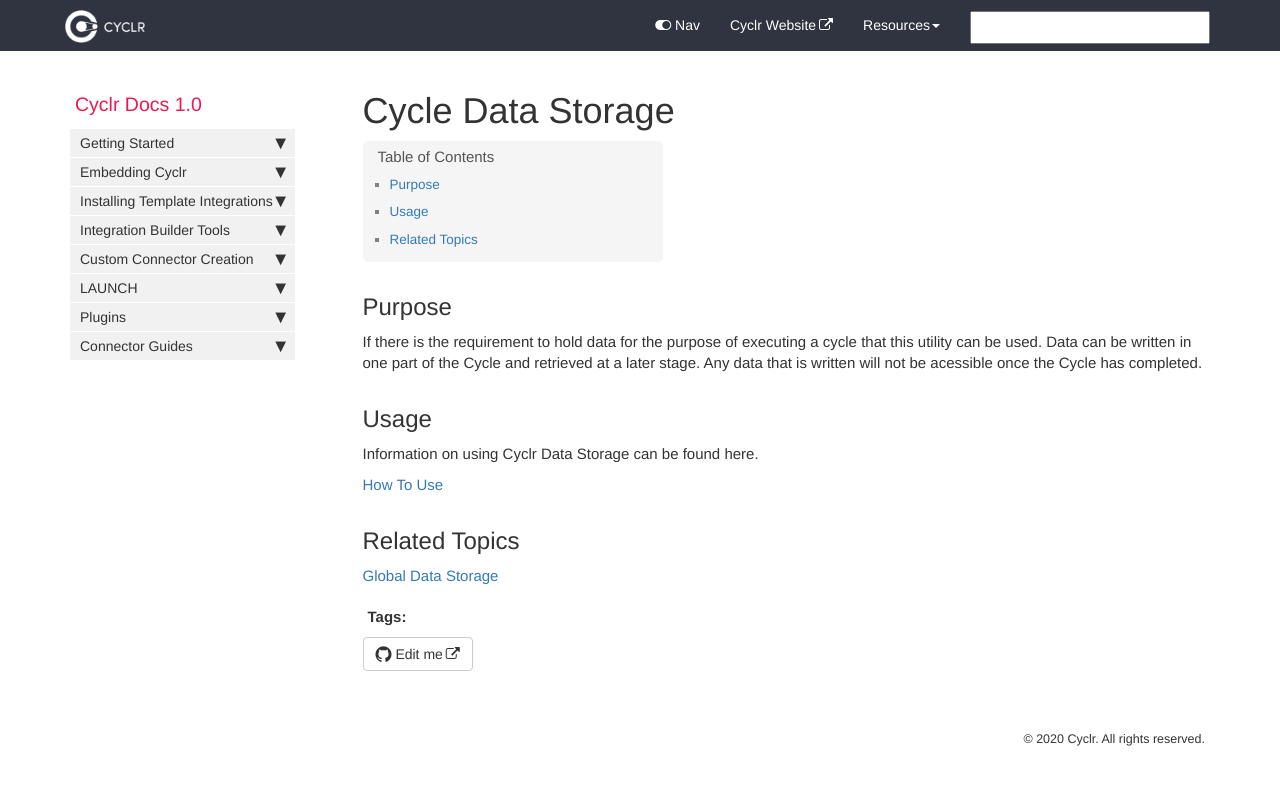
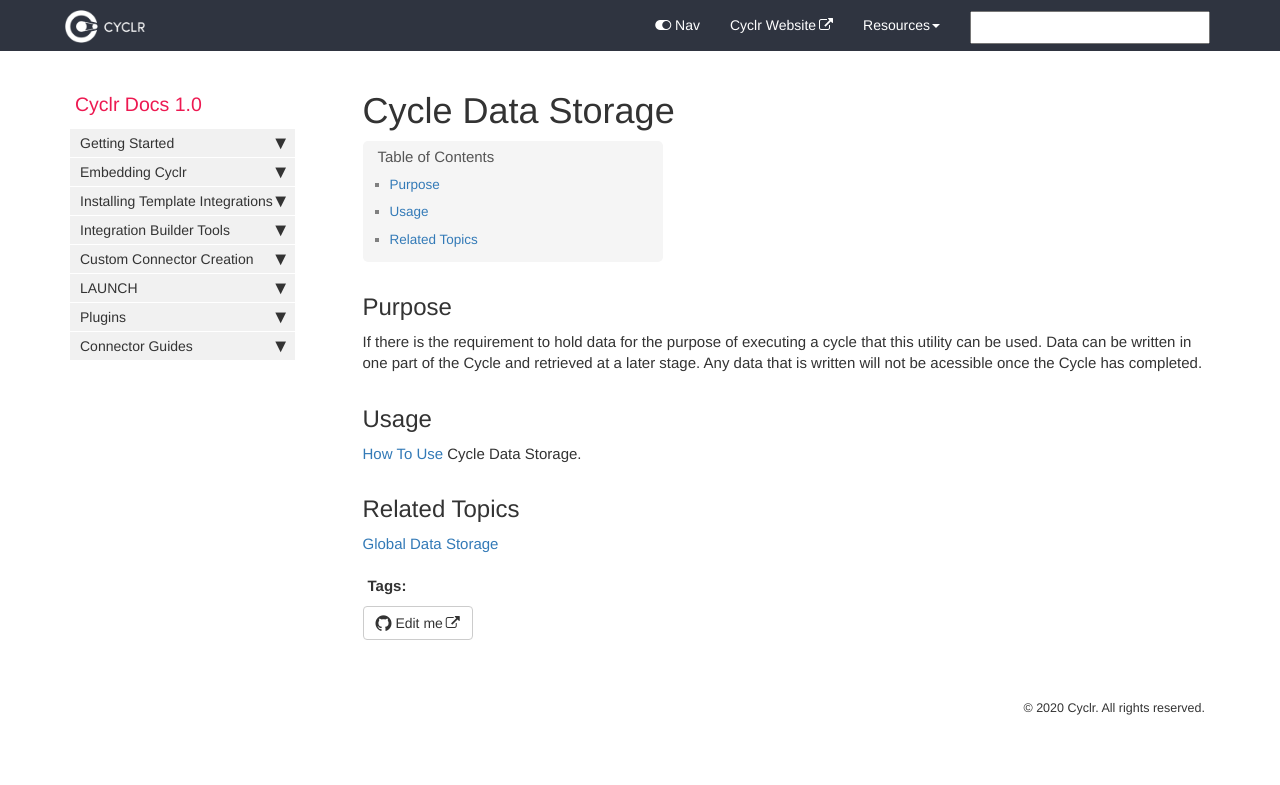
Before and after one commit to sneakysneak/docs, a Jekyll site: the page built from pages/utiltiy-connectors/cyclr-data-storage.md, in a window 1280 px wide. Shown: the top 785 px of the page. Built offline with Jekyll 4.4.1, drawn with Linux system fonts in a browser that asks for light colours; nearby versions of some CDN libraries; comment, search, counter and statistics services are not loaded.

Commit message:
Update cyclr-data-storage.md

```diff
--- a/pages/utiltiy-connectors/cyclr-data-storage.md
+++ b/pages/utiltiy-connectors/cyclr-data-storage.md
@@ -11,9 +11,7 @@ If there is the requirement to hold data for the purpose of executing a cycle th
 
 ## Usage
 
-Information on using Cyclr Data Storage can be found here.
-
-[How To Use](./data-storage-usage)
+[How To Use](./data-storage-usage) Cycle Data Storage.
 
 ## Related Topics
 
```
